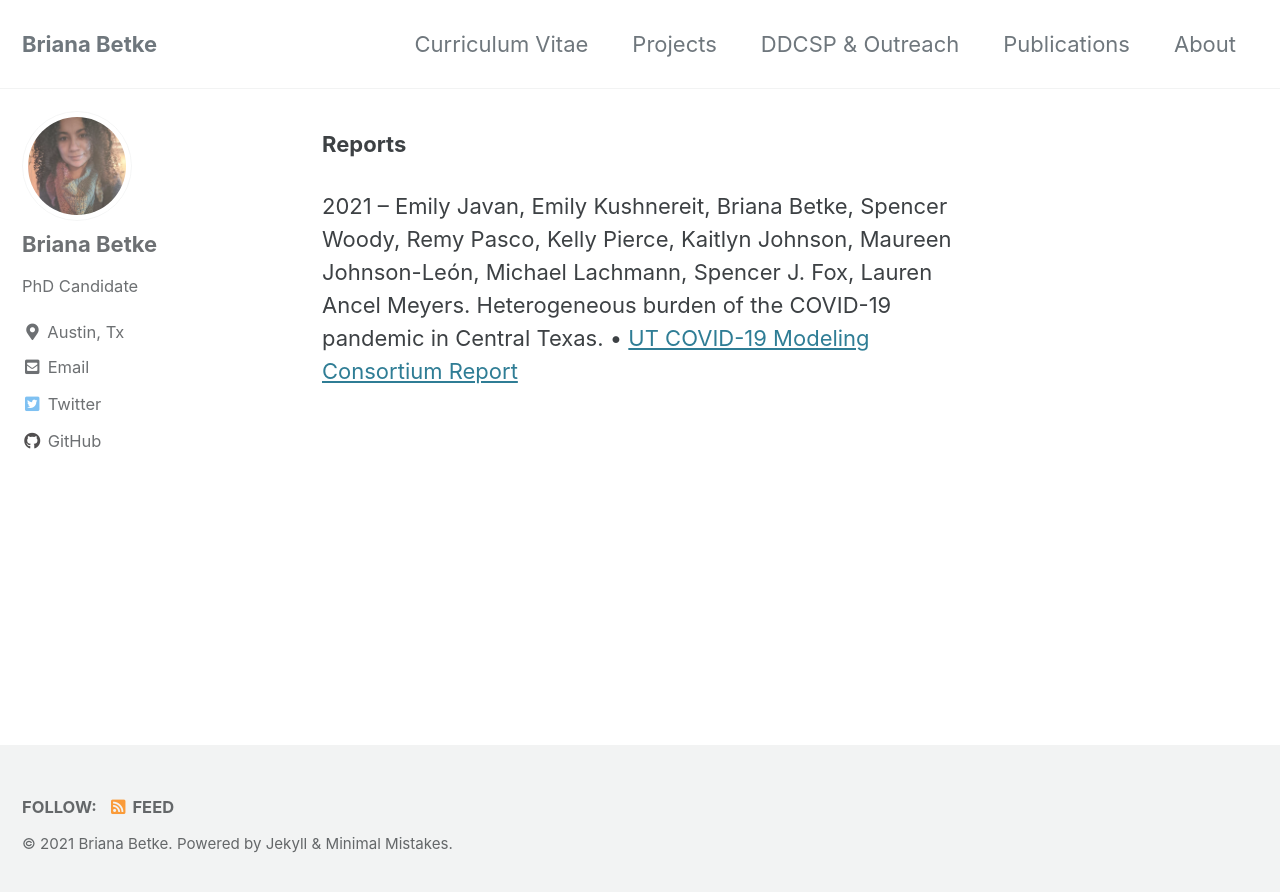
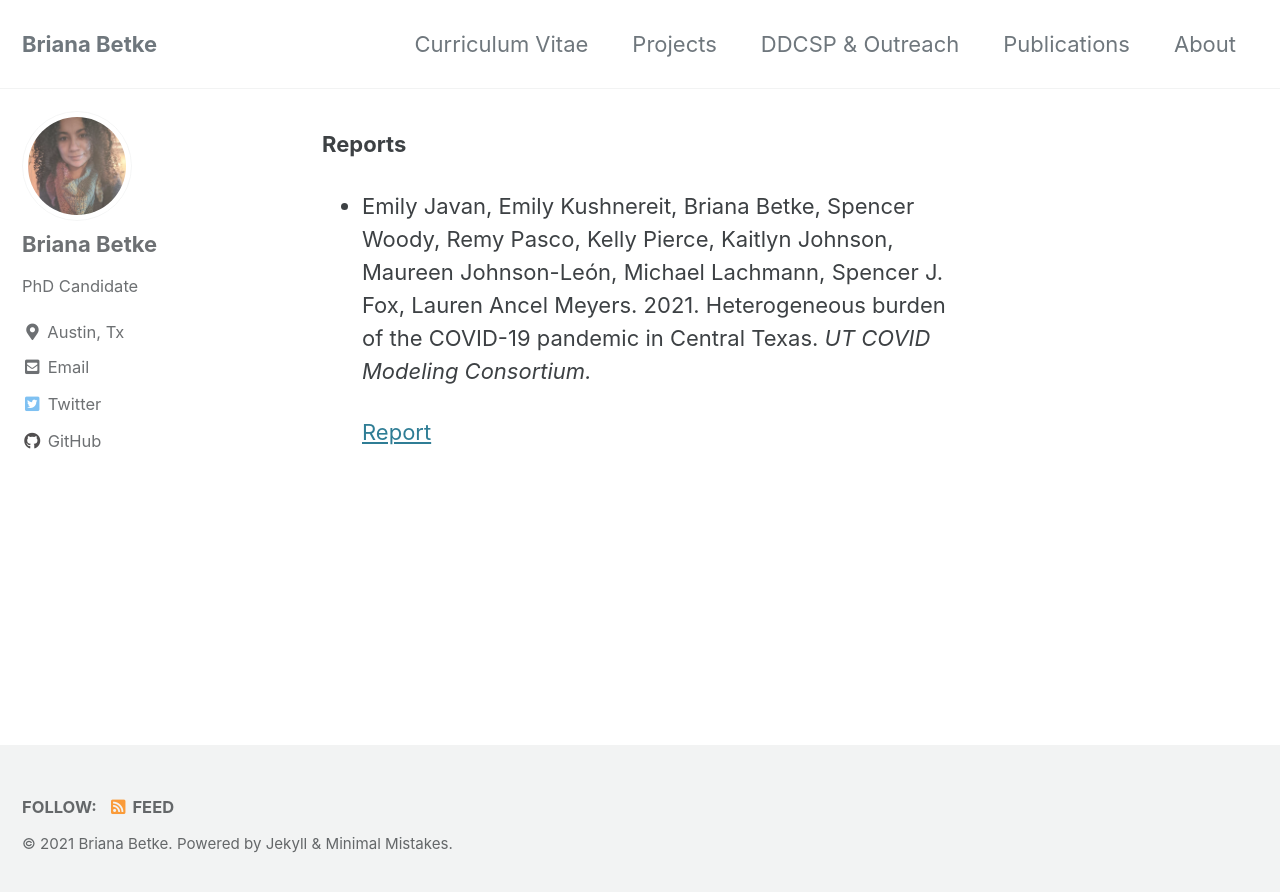
Before and after one commit to babetke/babetke.github.io, a Jekyll site: the page built from _pages/publications.md, in a window 1280 px wide. Shown: the top 892 px of the page. Built offline with Jekyll 4.4.1, drawn with Linux system fonts in a browser that asks for light colours; cached includes are drawn as plain includes.

Commit message:
Update publications.md

```diff
--- a/_pages/publications.md
+++ b/_pages/publications.md
@@ -5,4 +5,6 @@ permalink: /publications/
 
 **Reports**
 
-2021 – Emily Javan, Emily Kushnereit, Briana Betke, Spencer Woody, Remy Pasco, Kelly Pierce, Kaitlyn Johnson, Maureen Johnson-León, Michael Lachmann, Spencer J. Fox, Lauren Ancel Meyers. Heterogeneous burden of the COVID-19 pandemic in Central Texas. • [UT COVID-19 Modeling Consortium Report](https://sites.cns.utexas.edu/sites/default/files/cid/files/austin_covid-19_spatial_burden_report.pdf?m=1611796135)
+- Emily Javan, Emily Kushnereit, Briana Betke, Spencer Woody, Remy Pasco, Kelly Pierce, Kaitlyn Johnson, Maureen Johnson-León, Michael Lachmann, Spencer J. Fox, Lauren Ancel Meyers. 2021. Heterogeneous burden of the COVID-19 pandemic in Central Texas. *UT COVID Modeling Consortium.*
+
+    [Report](https://sites.cns.utexas.edu/sites/default/files/cid/files/austin_covid-19_spatial_burden_report.pdf?m=1611796135)
```
